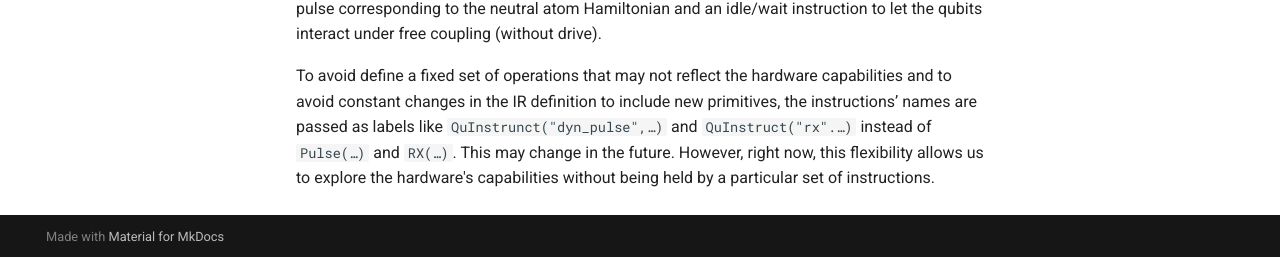
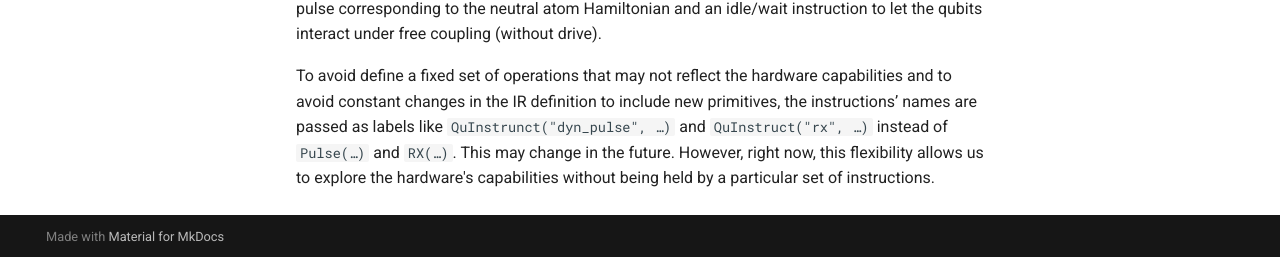
Before and after one commit to pasqal-io/qadence2-ir, an MkDocs documentation site: the page built from docs/contents/challenges.md, in a window 1280 px wide and 1042 px high. Shown: the part 782-1039 px from the top of the window. Built offline with MkDocs 1.6.1 and Material for MkDocs 9.7.7, drawn with Linux system fonts in a browser that asks for light colours; comment, search, counter and statistics services are not loaded; the version menu is left out.

```diff
--- a/docs/contents/challenges.md
+++ b/docs/contents/challenges.md
@@ -10,4 +10,4 @@ Besides the register, other elements like the SLM used to target individual qubi
 
 Primitive operations are another challenge in neutral atoms. The analog nature of the algorithms and device makes it difficult to clearly define “primitive operations”. Elementary structures like a pulse corresponding to the neutral atom Hamiltonian and an idle/wait instruction to let the qubits interact under free coupling (without drive).
 
-To avoid define a fixed set of operations that may not reflect the hardware capabilities and to avoid constant changes in the IR definition to include new primitives, the instructions’ names are passed as labels like `QuInstrunct("dyn_pulse",…)` and `QuInstruct("rx".…)` instead of `Pulse(…)` and `RX(…)`. This may change in the future. However, right now, this flexibility allows us to explore the hardware's capabilities without being held by a particular set of instructions.
+To avoid define a fixed set of operations that may not reflect the hardware capabilities and to avoid constant changes in the IR definition to include new primitives, the instructions’ names are passed as labels like `QuInstrunct("dyn_pulse", …)` and `QuInstruct("rx", …)` instead of `Pulse(…)` and `RX(…)`. This may change in the future. However, right now, this flexibility allows us to explore the hardware's capabilities without being held by a particular set of instructions.
```
